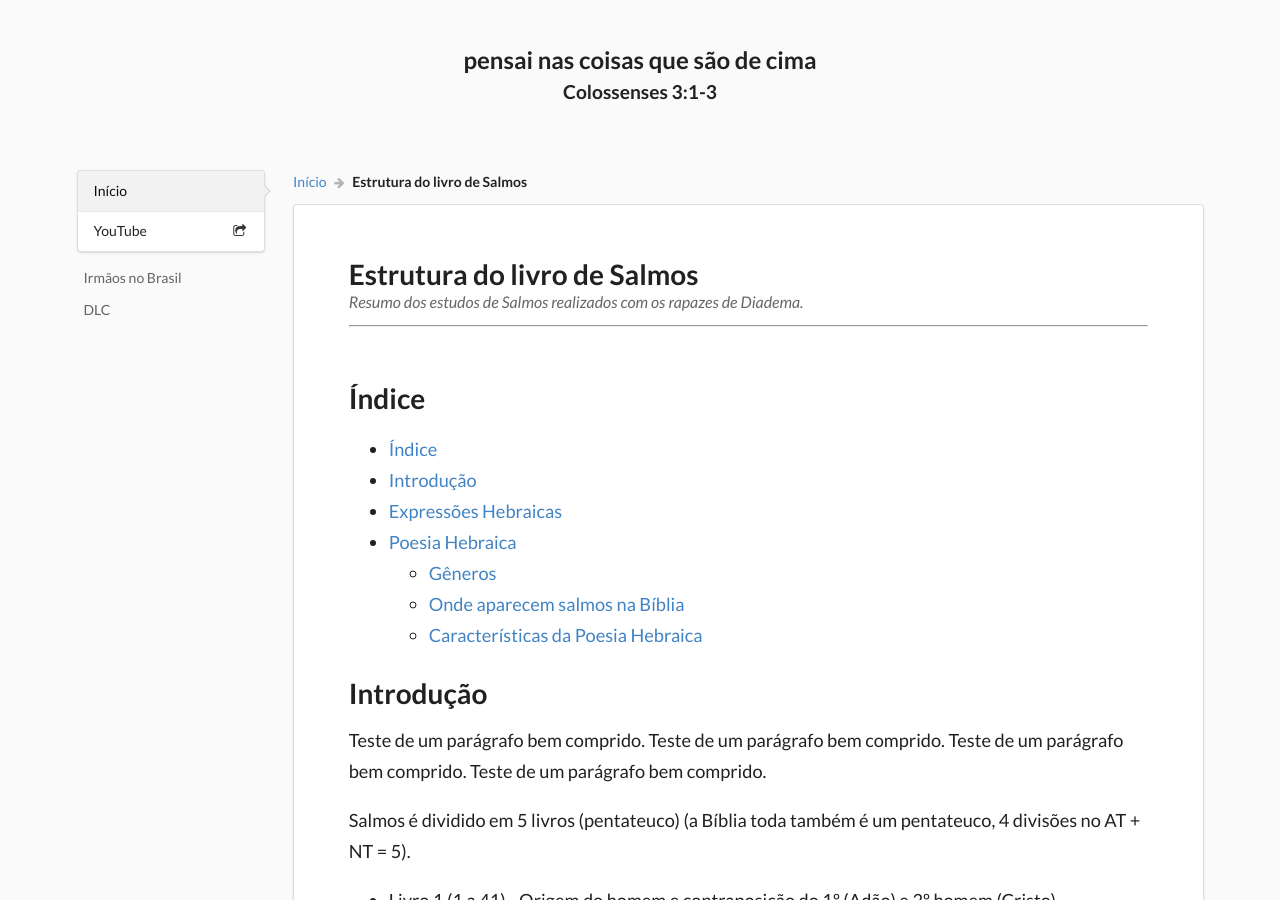
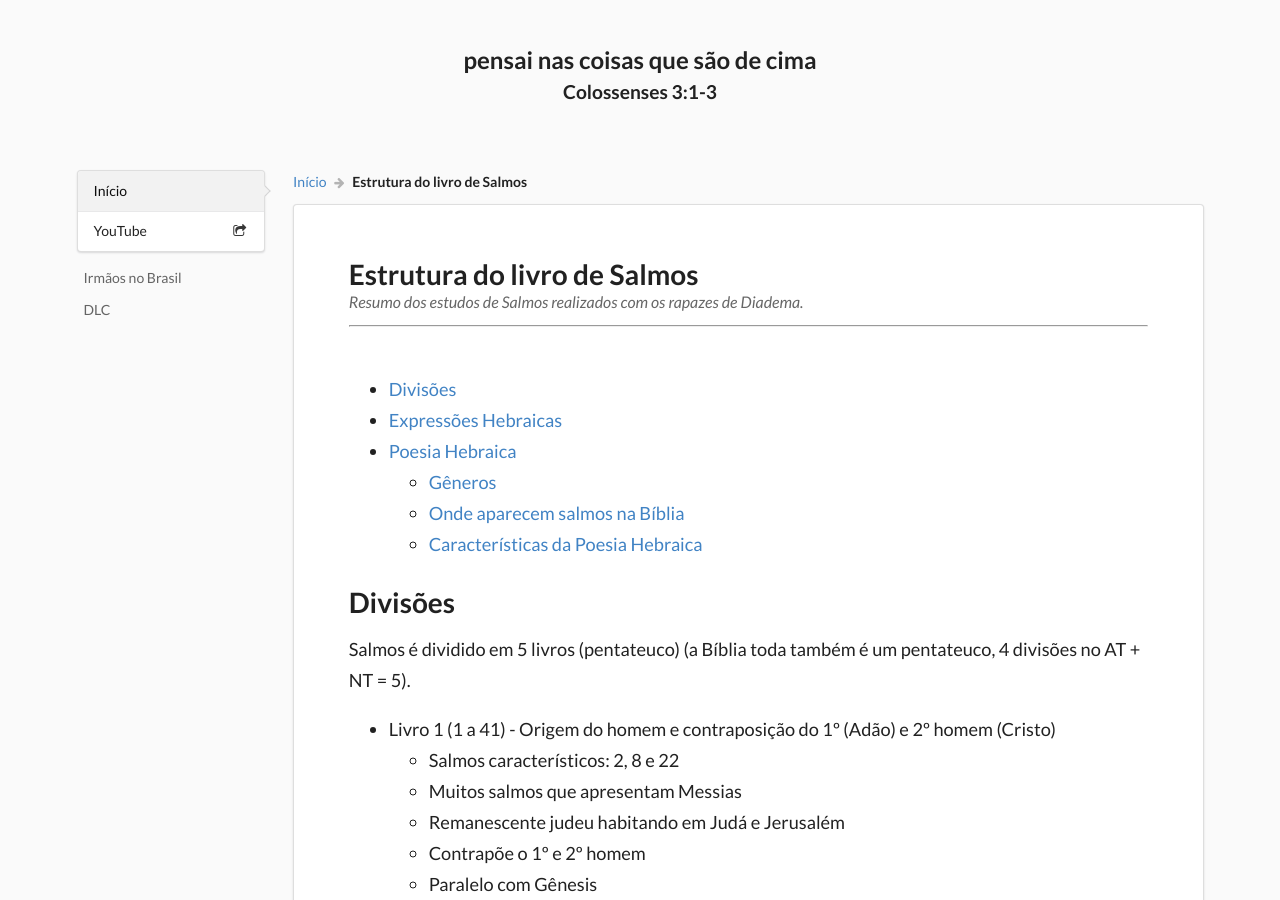
Before and after one commit to coisasdoalto/coisasdoalto.org, a Jekyll site: the page built from _posts/estudos/2016-08-01-estrutura-do-livro-de-salmos.markdown, in a window 1280 px wide and 900 px high. Built offline with Jekyll 4.4.1, drawn with Linux system fonts in a browser that asks for light colours.

Commit message:
Correções no resumo de salmos

```diff
--- a/_posts/estudos/2016-08-01-estrutura-do-livro-de-salmos.markdown
+++ b/_posts/estudos/2016-08-01-estrutura-do-livro-de-salmos.markdown
@@ -9,12 +9,9 @@ css-class:
 author:
 ---
 
-# Índice
-
 <!-- TOC depthFrom:1 depthTo:6 withLinks:1 updateOnSave:1 orderedList:0 -->
 
-- [Índice](#ndice)
-- [Introdução](#introduo)
+- [Divisões](#divises)
 - [Expressões Hebraicas](#expresses-hebraicas)
 - [Poesia Hebraica](#poesia-hebraica)
 	- [Gêneros](#gneros)
@@ -23,9 +20,7 @@ author:
 
 <!-- /TOC -->
 
-# Introdução
-
-Teste de um parágrafo bem comprido. Teste de um parágrafo bem comprido. Teste de um parágrafo bem comprido. Teste de um parágrafo bem comprido.
+# Divisões
 
 Salmos é dividido em 5 livros (pentateuco) (a Bíblia toda também é um pentateuco, 4 divisões no AT + NT = 5).
 
```
